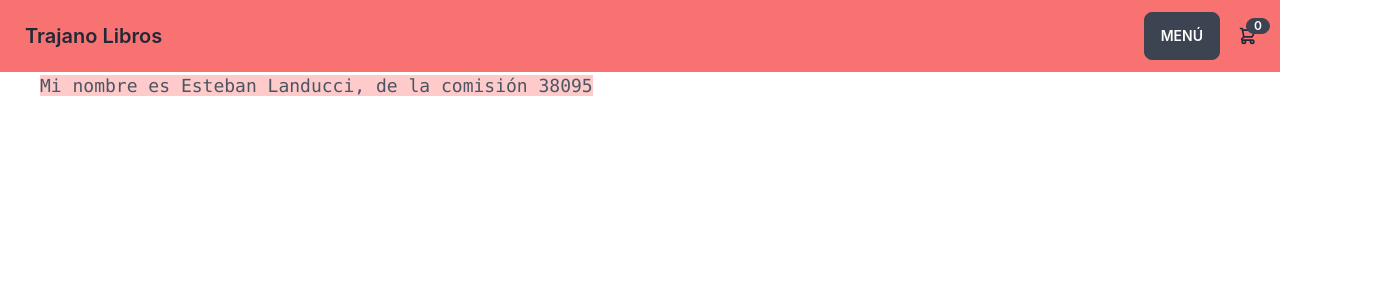
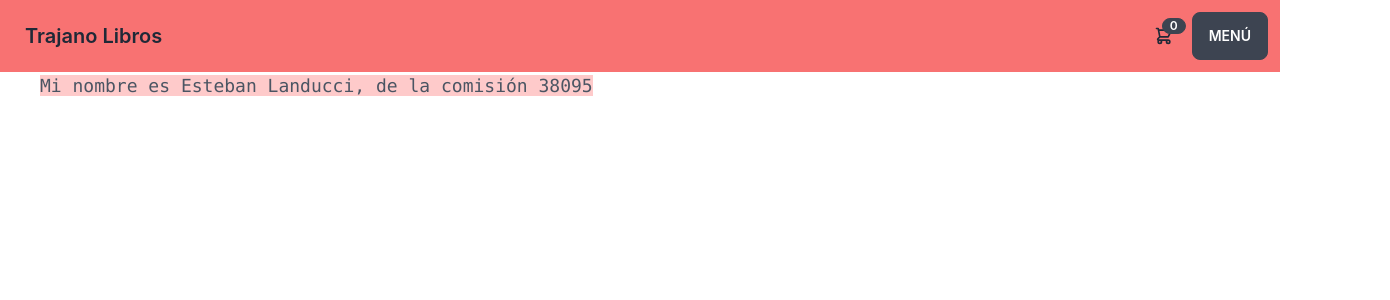
Before and after one commit to Sebregondi/my_app, a React (Create React App) app: page / in a window 1280 px wide. Shown: the top 300 px of the page, 1390 px wide, since content can reach past the window. Built offline with nearby package versions, Linux system fonts and the light colour scheme.

Commit message:
Se agregó CartWidget a Navbar

```diff
--- /dev/null
+++ b/src/components/CartWidget.js
@@ -0,0 +1,27 @@
+import React from 'react'
+
+const CartWidget = () => {
+    return (
+        <div className="flex-none">
+            <div className="dropdown dropdown-end">
+                <label tabIndex={0} className="btn btn-ghost btn-circle">
+                    <div className="indicator">
+                        <svg xmlns="http://www.w3.org/2000/svg" className="h-5 w-5" fill="none" viewBox="0 0 24 24" stroke="currentColor"><path strokeLinecap="round" strokeLinejoin="round" strokeWidth="2" d="M3 3h2l.4 2M7 13h10l4-8H5.4M7 13L5.4 5M7 13l-2.293 2.293c-.63.63-.184 1.707.707 1.707H17m0 0a2 2 0 100 4 2 2 0 000-4zm-8 2a2 2 0 11-4 0 2 2 0 014 0z" /></svg>
+                        <span className="badge badge-sm indicator-item">0</span>
+                    </div>
+                </label>
+                <div tabIndex={0} className="mt-3 card card-compact dropdown-content w-52 bg-base-100 shadow">
+                    <div className="card-body">
+                        <span className="font-bold text-lg">0 Items</span>
+                        <span className="text-info">Subtotal: $0</span>
+                        <div className="card-actions">
+                            <button className="btn btn-primary btn-block">View cart</button>
+                        </div>
+                    </div>
+                </div>
+            </div>
+        </div>
+    )
+}
+
+export default CartWidget
--- a/src/components/NavBar.js
+++ b/src/components/NavBar.js
@@ -1,4 +1,5 @@
 import React from 'react'
+import CartWidget from './CartWidget'
 
 const NavBar = () => {
     return (
@@ -6,6 +7,7 @@ const NavBar = () => {
             <div className="flex-1">
                 <a className="btn btn-ghost normal-case text-xl">Trajano Libros</a>
             </div>
+            <CartWidget />
             <div className="dropdown">
                 <label tabIndex={0} className="btn m-1">Menú</label>
                 <ul tabIndex={0} className="dropdown-content menu p-2 shadow bg-base-100 rounded-box w-52">
@@ -13,25 +15,6 @@ const NavBar = () => {
                     <li><a>Otras cosas</a></li>
                 </ul>
             </div>
-            <div className="flex-none">
-                <div className="dropdown dropdown-end">
-                    <label tabIndex={0} className="btn btn-ghost btn-circle">
-                        <div className="indicator">
-                            <svg xmlns="http://www.w3.org/2000/svg" className="h-5 w-5" fill="none" viewBox="0 0 24 24" stroke="currentColor"><path strokeLinecap="round" strokeLinejoin="round" strokeWidth="2" d="M3 3h2l.4 2M7 13h10l4-8H5.4M7 13L5.4 5M7 13l-2.293 2.293c-.63.63-.184 1.707.707 1.707H17m0 0a2 2 0 100 4 2 2 0 000-4zm-8 2a2 2 0 11-4 0 2 2 0 014 0z" /></svg>
-                            <span className="badge badge-sm indicator-item">0</span>
-                        </div>
-                    </label>
-                    <div tabIndex={0} className="mt-3 card card-compact dropdown-content w-52 bg-base-100 shadow">
-                        <div className="card-body">
-                            <span className="font-bold text-lg">8 Items</span>
-                            <span className="text-info">Subtotal: $999</span>
-                            <div className="card-actions">
-                                <button className="btn btn-primary btn-block">View cart</button>
-                            </div>
-                        </div>
-                    </div>
-                </div>
-            </div>
         </div>
     )
 }
```
